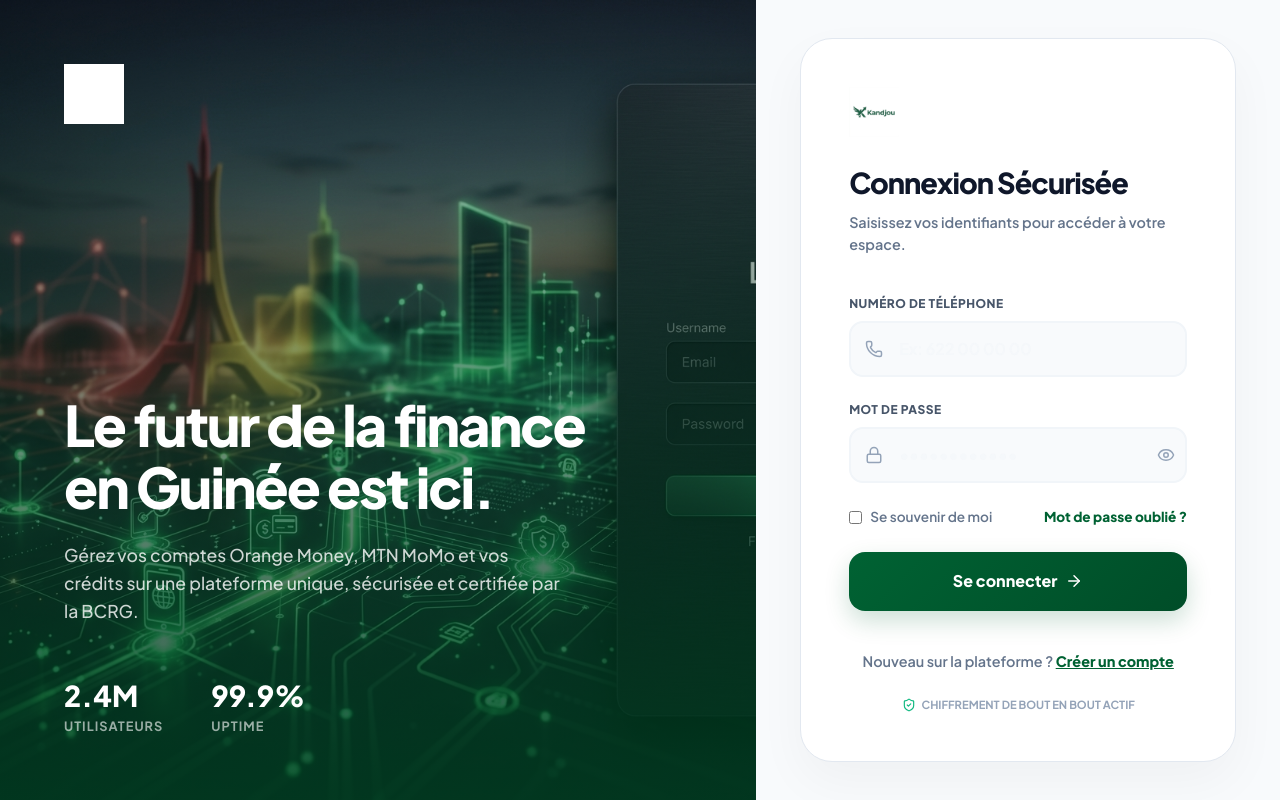
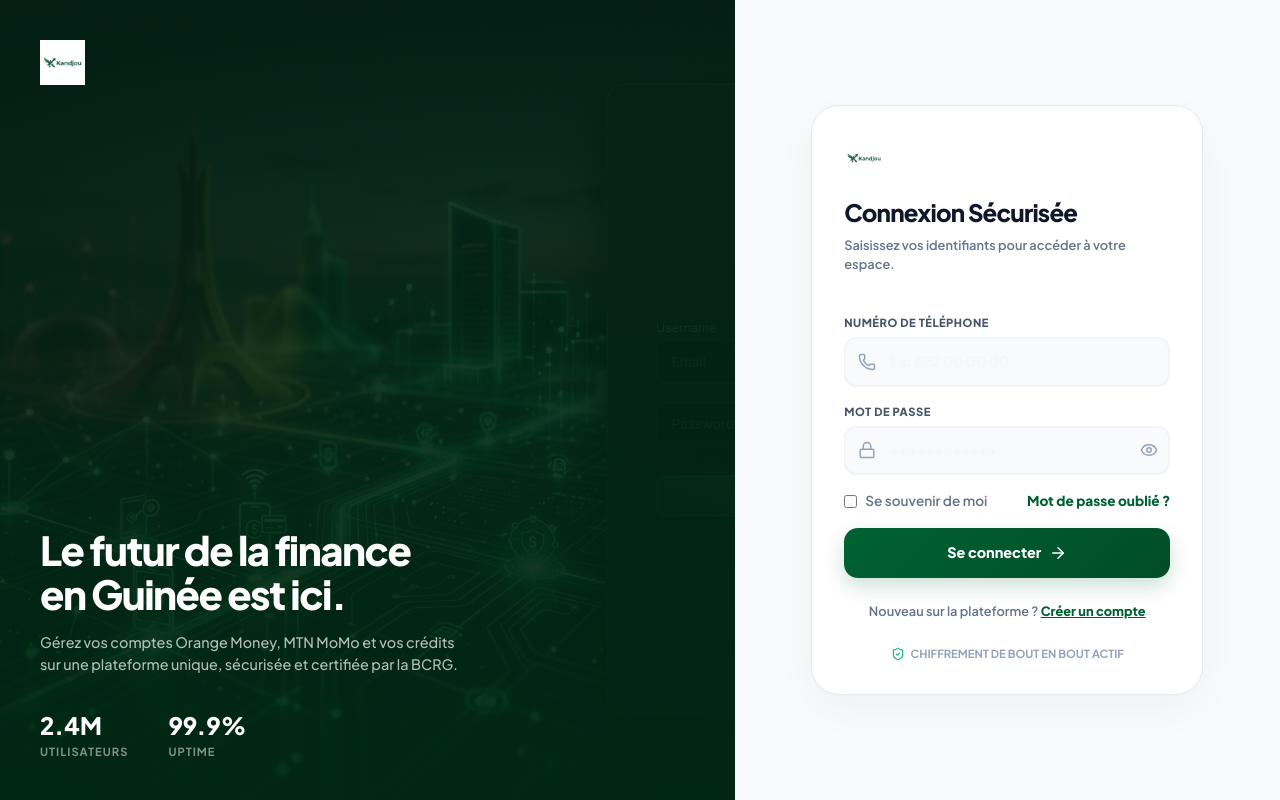
Before and after one commit to djiba142/Projet-Fintech, a React (Vite) app in the folder frontend/: page /login in a window 1280 px wide. Built offline with nearby package versions, Linux system fonts and the light colour scheme; no server answers.

Commit message:
Fix logo blanc + compactage login/register 100vh

```diff
--- a/frontend/src/pages/LoginPage.jsx
+++ b/frontend/src/pages/LoginPage.jsx
@@ -169,7 +169,7 @@
 `;
 
 const S = {
-  page: { display: "flex", minHeight: "100vh", background: "#fff" },
+  page: { display: "flex", height: "100vh", background: "#fff", overflow: "hidden" },
 
   visualSide: {
     flex: 1.2,
@@ -179,32 +179,31 @@
     position: "relative",
     display: "flex",
     flexDirection: "column",
-    padding: "4rem",
-    "@media (max-width: 1024px)": { display: "none" }
+    padding: "2.5rem",
   },
-  overlay: { position: "absolute", inset: 0, background: "linear-gradient(to bottom, rgba(0,0,0,0.2), rgba(0,61,32,0.85))" },
+  overlay: { position: "absolute", inset: 0, background: "linear-gradient(to bottom, rgba(0,30,16,0.85), rgba(0,40,20,0.95))" },
   visualContent: { position: "relative", zIndex: 1, height: "100%", display: "flex", flexDirection: "column" },
-  logoVisual: { height: 60, width: "fit-content", objectFit: "contain", filter: "brightness(0) invert(1)" },
-  visualTitle: { color: "#fff", fontSize: "3.5rem", fontWeight: 950, letterSpacing: -2, lineHeight: 1.1, marginBottom: "1.5rem" },
-  visualText: { color: "rgba(255,255,255,0.8)", fontSize: "1.1rem", fontWeight: 500, lineHeight: 1.6, maxWidth: 500 },
-  visualStats: { display: "flex", gap: "3rem", marginTop: "3rem" },
-  vStatVal: { color: "#fff", fontSize: "1.8rem", fontWeight: 900 },
-  vStatLab: { color: "rgba(255,255,255,0.6)", fontSize: "0.8rem", fontWeight: 700, textTransform: "uppercase", letterSpacing: 1 },
+  logoVisual: { height: 45, width: "fit-content", objectFit: "contain" },
+  visualTitle: { color: "#fff", fontSize: "2.5rem", fontWeight: 950, letterSpacing: -1.5, lineHeight: 1.1, marginBottom: "1rem" },
+  visualText: { color: "rgba(255,255,255,0.7)", fontSize: "0.9rem", fontWeight: 500, lineHeight: 1.5, maxWidth: 420 },
+  visualStats: { display: "flex", gap: "2.5rem", marginTop: "2rem" },
+  vStatVal: { color: "#fff", fontSize: "1.5rem", fontWeight: 900 },
+  vStatLab: { color: "rgba(255,255,255,0.5)", fontSize: "0.7rem", fontWeight: 700, textTransform: "uppercase", letterSpacing: 1 },
 
   formSide: { flex: 1, display: "flex", alignItems: "center", justifyContent: "center", background: "#F8FAFC" },
-  formScroll: { width: "100%", maxWidth: 500, padding: "2rem" },
-  formCard: { background: "#fff", padding: "3rem", borderRadius: 32, boxShadow: "0 20px 50px rgba(0,0,0,0.04)", border: "1px solid #E2E8F0" },
-  mobileLogo: { height: 40, marginBottom: "2rem", display: "none", "@media (max-width: 1024px)": { display: "block" } },
-  formTitle: { fontSize: "1.8rem", fontWeight: 950, color: "#0F172A", margin: 0, letterSpacing: -1 },
-  formSubtitle: { fontSize: "0.9rem", color: "#64748B", fontWeight: 600, marginTop: 8 },
-  formLogo: { height: 50, marginBottom: "1.5rem", display: "block" },
+  formScroll: { width: "100%", maxWidth: 440, padding: "1.5rem" },
+  formCard: { background: "#fff", padding: "2rem", borderRadius: 28, boxShadow: "0 15px 40px rgba(0,0,0,0.04)", border: "1px solid #E2E8F0" },
+  mobileLogo: { height: 40, marginBottom: "2rem", display: "none" },
+  formTitle: { fontSize: "1.5rem", fontWeight: 950, color: "#0F172A", margin: 0, letterSpacing: -0.8 },
+  formSubtitle: { fontSize: "0.8rem", color: "#64748B", fontWeight: 600, marginTop: 6 },
+  formLogo: { height: 40, marginBottom: "1rem", display: "block" },
 
-  form: { display: "flex", flexDirection: "column", gap: "1.5rem" },
-  inputGroup: { display: "flex", flexDirection: "column", gap: 8 },
-  label: { fontSize: "0.75rem", fontWeight: 800, color: "#475569", textTransform: "uppercase", letterSpacing: 0.5 },
+  form: { display: "flex", flexDirection: "column", gap: "1rem" },
+  inputGroup: { display: "flex", flexDirection: "column", gap: 6 },
+  label: { fontSize: "0.7rem", fontWeight: 800, color: "#475569", textTransform: "uppercase", letterSpacing: 0.5 },
   inputWrap: { position: "relative" },
-  inputIcon: { position: "absolute", left: 16, top: "50%", transform: "translateY(-50%)", color: "#94A3B8" },
-  input: { width: "100%", padding: "14px 14px 14px 48px", borderRadius: 14, border: "2px solid #F1F5F9", background: "#F8FAFC", fontSize: "1rem", fontWeight: 600, transition: "0.2s" },
+  inputIcon: { position: "absolute", left: 14, top: "50%", transform: "translateY(-50%)", color: "#94A3B8" },
+  input: { width: "100%", padding: "12px 12px 12px 44px", borderRadius: 12, border: "2px solid #F1F5F9", background: "#F8FAFC", fontSize: "0.9rem", fontWeight: 600, transition: "0.2s" },
   eyeBtn: { position: "absolute", right: 12, top: "50%", transform: "translateY(-50%)", background: "none", border: "none", color: "#94A3B8", cursor: "pointer" },
 
   options: { display: "flex", justifyContent: "space-between", alignItems: "center", fontSize: "0.85rem" },
@@ -213,14 +212,14 @@
 
   error: { padding: "12px", background: "#FEF2F2", borderRadius: 12, color: "#DC2626", fontSize: "0.85rem", fontWeight: 700, display: "flex", alignItems: "center", gap: 10 },
   submitBtn: {
-    width: "100%", padding: "1.1rem", borderRadius: 16, border: "none",
+    width: "100%", padding: "0.9rem", borderRadius: 14, border: "none",
     background: "linear-gradient(135deg, #006233 0%, #004D28 100%)", color: "#fff",
-    fontSize: "1rem", fontWeight: 900, cursor: "pointer", display: "flex", alignItems: "center", justifyContent: "center",
-    boxShadow: "0 10px 25px rgba(0,98,51,0.2)", transition: "0.2s"
+    fontSize: "0.9rem", fontWeight: 900, cursor: "pointer", display: "flex", alignItems: "center", justifyContent: "center",
+    boxShadow: "0 8px 20px rgba(0,98,51,0.2)", transition: "0.2s"
   },
 
-  footer: { marginTop: "2.5rem", textAlign: "center" },
-  noAccount: { fontSize: "0.9rem", color: "#64748B", fontWeight: 600 },
+  footer: { marginTop: "1.5rem", textAlign: "center" },
+  noAccount: { fontSize: "0.8rem", color: "#64748B", fontWeight: 600 },
   regLink: { background: "none", border: "none", color: "#006233", fontWeight: 900, cursor: "pointer", textDecoration: "underline" },
   secBadge: { marginTop: "1.5rem", display: "flex", alignItems: "center", justifyContent: "center", gap: 6, fontSize: "0.7rem", fontWeight: 700, color: "#94A3B8", textTransform: "uppercase" }
 };
--- a/frontend/src/pages/RegisterPage.jsx
+++ b/frontend/src/pages/RegisterPage.jsx
@@ -38,7 +38,7 @@
       <div style={s.left}>
         <div style={s.leftContent}>
           <div style={s.logoWrap} onClick={() => navigate("/")}>
-            <img src={logoKandjou} alt="Kandjou Logo" style={{ ...s.logoImg, filter: "brightness(0) invert(1)" }} />
+            <img src={logoKandjou} alt="Kandjou Logo" style={s.logoImg} />
           </div>
 
           <div style={s.brandingInfo}>
```
